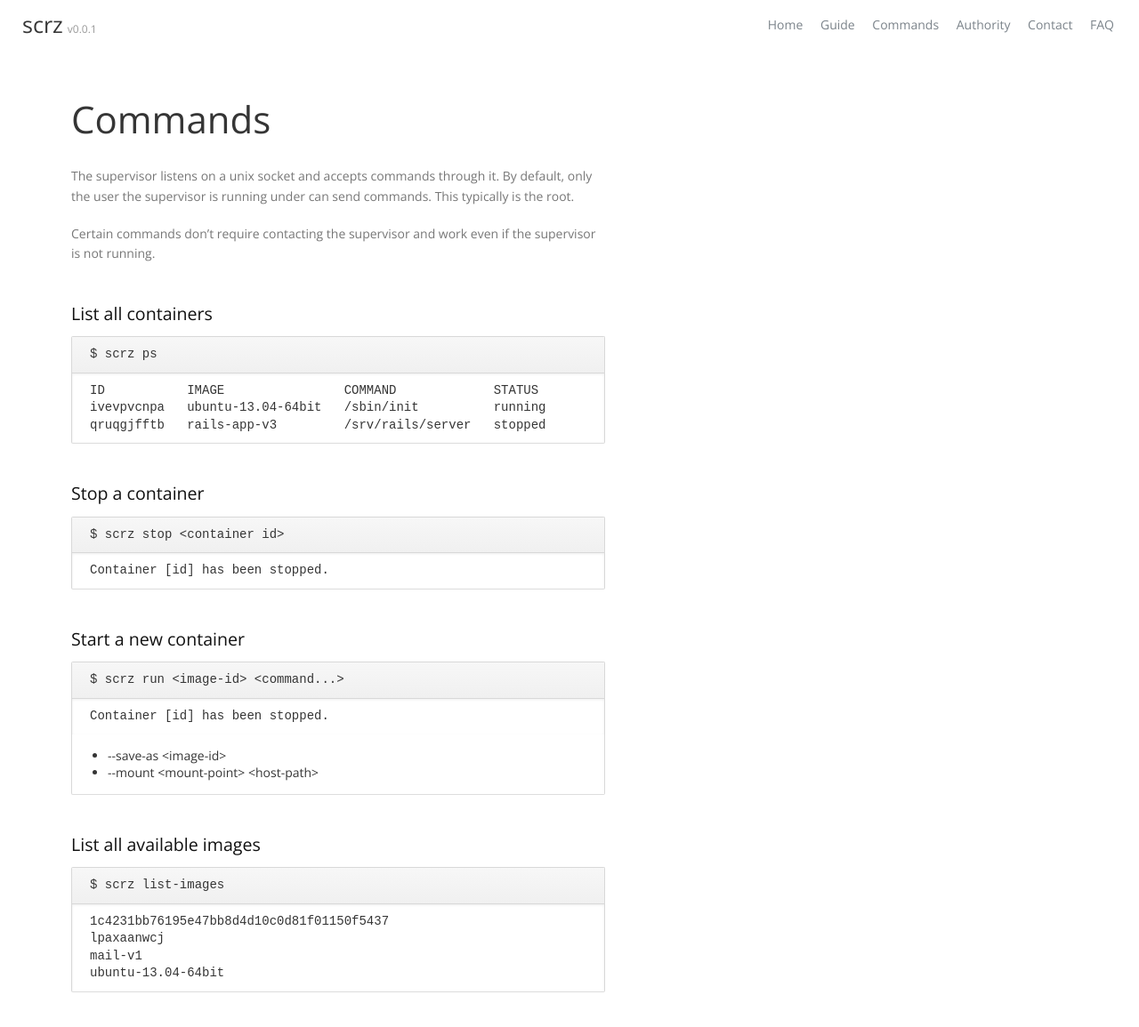
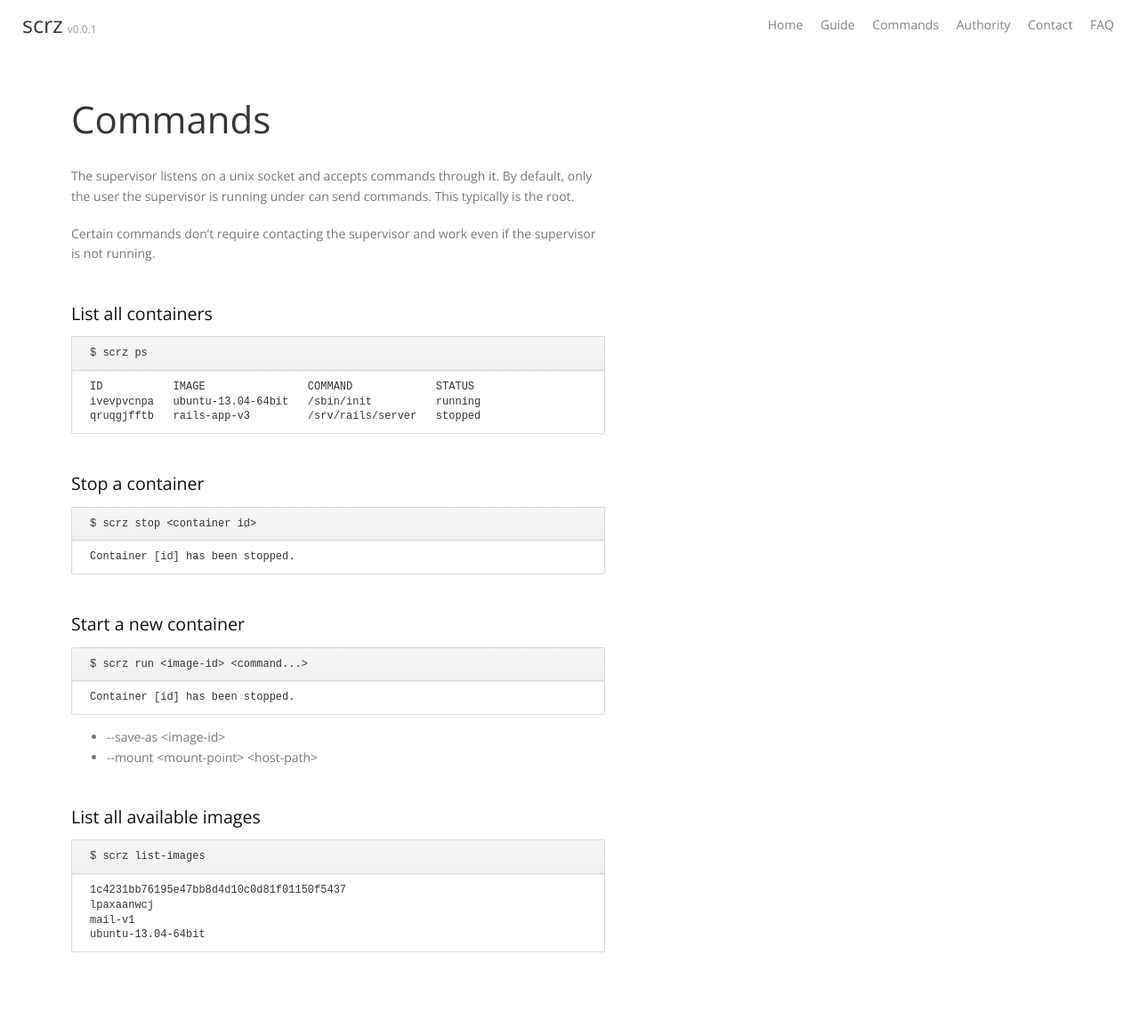
Before and after one commit to jgable/scrz.github.io, a Jekyll site: the page built from commands.md, in a window 1280 px wide and 1196 px high. Shown: the top 1155 px of the window at 89% size. Built offline with Jekyll 4.4.1, drawn with Linux system fonts in a browser that asks for light colours; nearby versions of some CDN libraries.

Commit message:
Use command-sequence where appropriate

```diff
--- a/commands.md
+++ b/commands.md
@@ -13,34 +13,35 @@
 supervisor is not running.
 
 <div class="command-title">List all containers</div>
-<div class="command">
-    <div class="command-cmdline">scrz ps</div>
-    <div class="command-output">ID           IMAGE                COMMAND             STATUS
+<ul class="command-sequence">
+    <li class="cmd">scrz ps</li>
+    <li class="out">ID           IMAGE                COMMAND             STATUS
 ivevpvcnpa   ubuntu-13.04-64bit   /sbin/init          running
-qruqgjfftb   rails-app-v3         /srv/rails/server   stopped</div>
-</div>
+qruqgjfftb   rails-app-v3         /srv/rails/server   stopped</li>
+</ul>
 
 <div class="command-title">Stop a container</div>
-<div class="command">
-    <div class="command-cmdline">scrz stop &lt;container id&gt;</div>
-    <div class="command-output">Container [id] has been stopped.</div>
-</div>
+<ul class="command-sequence">
+    <li class="cmd">scrz stop &lt;container id&gt;</li>
+    <li class="out">Container [id] has been stopped.</li>
+</ul>
 
 <div class="command-title">Start a new container</div>
-<div class="command">
-    <div class="command-cmdline">scrz run &lt;image-id&gt; &lt;command...&gt;</div>
-    <div class="command-output">Container [id] has been stopped.</div>
-    <ul class="command-options">
-        <li>--save-as &lt;image-id&gt;</li>
-        <li>--mount &lt;mount-point&gt; &lt;host-path&gt;</li>
-    </ul>
-</div>
+<ul class="command-sequence">
+    <li class="cmd">scrz run &lt;image-id&gt; &lt;command...&gt;</li>
+    <li class="out">Container [id] has been stopped.</li>
+</ul>
+
+<ul class="command-options">
+    <li>--save-as &lt;image-id&gt;</li>
+    <li>--mount &lt;mount-point&gt; &lt;host-path&gt;</li>
+</ul>
 
 <div class="command-title">List all available images</div>
-<div class="command">
-    <div class="command-cmdline">scrz list-images</div>
-    <div class="command-output">1c4231bb76195e47bb8d4d10c0d81f01150f5437
+<ul class="command-sequence">
+    <li class="cmd">scrz list-images</li>
+    <li class="out">1c4231bb76195e47bb8d4d10c0d81f01150f5437
 lpaxaanwcj
 mail-v1
-ubuntu-13.04-64bit</div>
-</div>
+ubuntu-13.04-64bit</li>
+</ul>
--- a/css/main.css
+++ b/css/main.css
@@ -286,37 +286,6 @@
     margin: 40px 0 10px;
 }
 
-.command {
-    color: #353535;
-    font-size: 14px;
-    line-height: 1.4;
-    margin: 10px 0;
-    background: white;
-    border: 1px solid #d8d8d8;
-    border-bottom: 1px solid #ddd;
-    border-radius: 2px;
-    width: 600px;
-}
-
-.command-cmdline {
-    background-color: #f0f0f0;
-    background-image: -webkit-linear-gradient(top, #f7f7f7, #f0f0f0);
-    border-bottom: 1px solid #d8d8d8;
-    padding: 10px 20px;
-    white-space: pre;
-    font-family: monospace;
-}
-.command-cmdline:before {
-    content: "$ ";
-}
-
-.command-output {
-    padding: 10px 20px;
-    white-space: pre;
-    font-family: monospace;
-    box-shadow: 0 1px 3px #eee inset;
-}
-
 .command-sequence {
     padding: 0;
     color: #353535;
```
